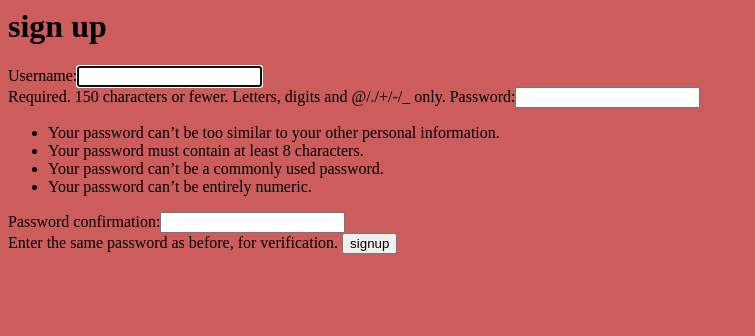
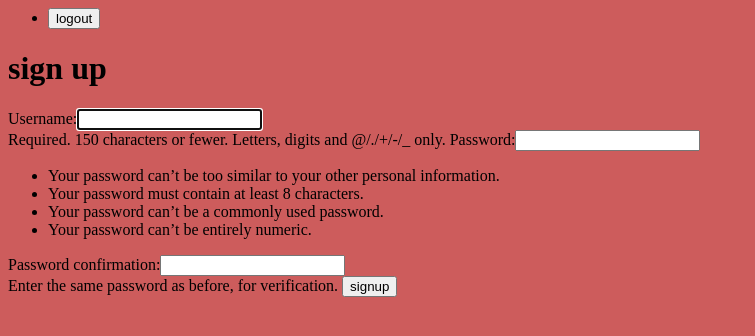
Before and after one commit to sinmajidi/weblog_using_django, a Django app: page /accounts/signup in a window 1280 px wide. Shown: the top 336 px of the page, without its empty margins (0-755 px from the left). Run offline with Django 3.2, Linux system fonts and the light colour scheme.

Commit message:
pluse logout button to project

```diff
--- a/accounts/urls.py
+++ b/accounts/urls.py
@@ -5,5 +5,6 @@ app_name='accounts'
 urlpatterns = [
   path('signup',views.signup_view,name='signup'),
 	path('login',views.login_view,name='login'),
+path('logout',views.logout_view,name='logout'),
 
 ]
--- a/accounts/views.py
+++ b/accounts/views.py
@@ -1,10 +1,12 @@
 from django.shortcuts import render,redirect
 from django.contrib.auth.forms import UserCreationForm,AuthenticationForm
+from django.contrib.auth import login,logout
 def signup_view (request):
     if request.method=='POST':
         form=UserCreationForm(request.POST)
         if form.is_valid():
-            form.save()
+            user=form.save()
+            login(request, user)
             return redirect('articles:list')
     else:
 
@@ -16,10 +18,16 @@ def login_view (request):
     if request.method=='POST':
         form = AuthenticationForm(data=request.POST)
         if form.is_valid():
-            # login
+            user=form.get_user()
+            login(request,user)
             return redirect('articles:list')
     else:
 
         form=AuthenticationForm()
         # args={'form':form}
     return render(request,'accounts/login.html',{'form':form})
+
+def logout_view (request):
+    if request.method=='POST':
+        logout(request)
+    return redirect('articles:list')
--- a/templates/base.html
+++ b/templates/base.html
@@ -8,6 +8,16 @@
     <meta name="viewport" content="width=device-width, initial-scale=1.0">
     <link rel="stylesheet" href="  {% static 'styles.css' %}">
   </head>
+  <nav>
+    <ul>
+      <li>
+        <form class="logout0" action="{% url 'accounts:logout'%}" method="post">
+         {%csrf_token%}
+          <button type="submit" value="logout">logout</button>
+        </form>
+      </li>
+    </ul>
+  </nav>
   <body>
    {% block body %}
       {% endblock %}
```
Also changed, not shown: db.sqlite3.
